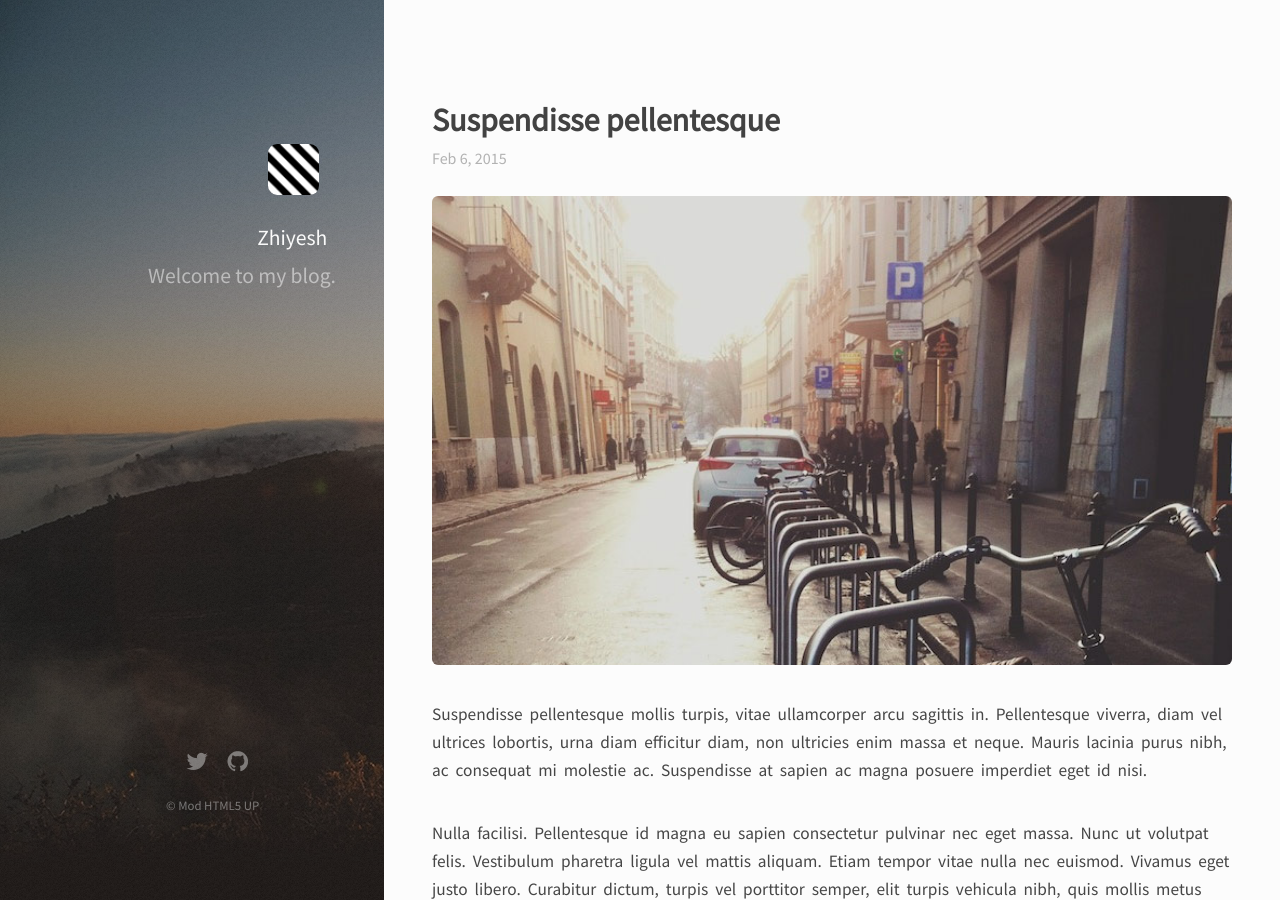
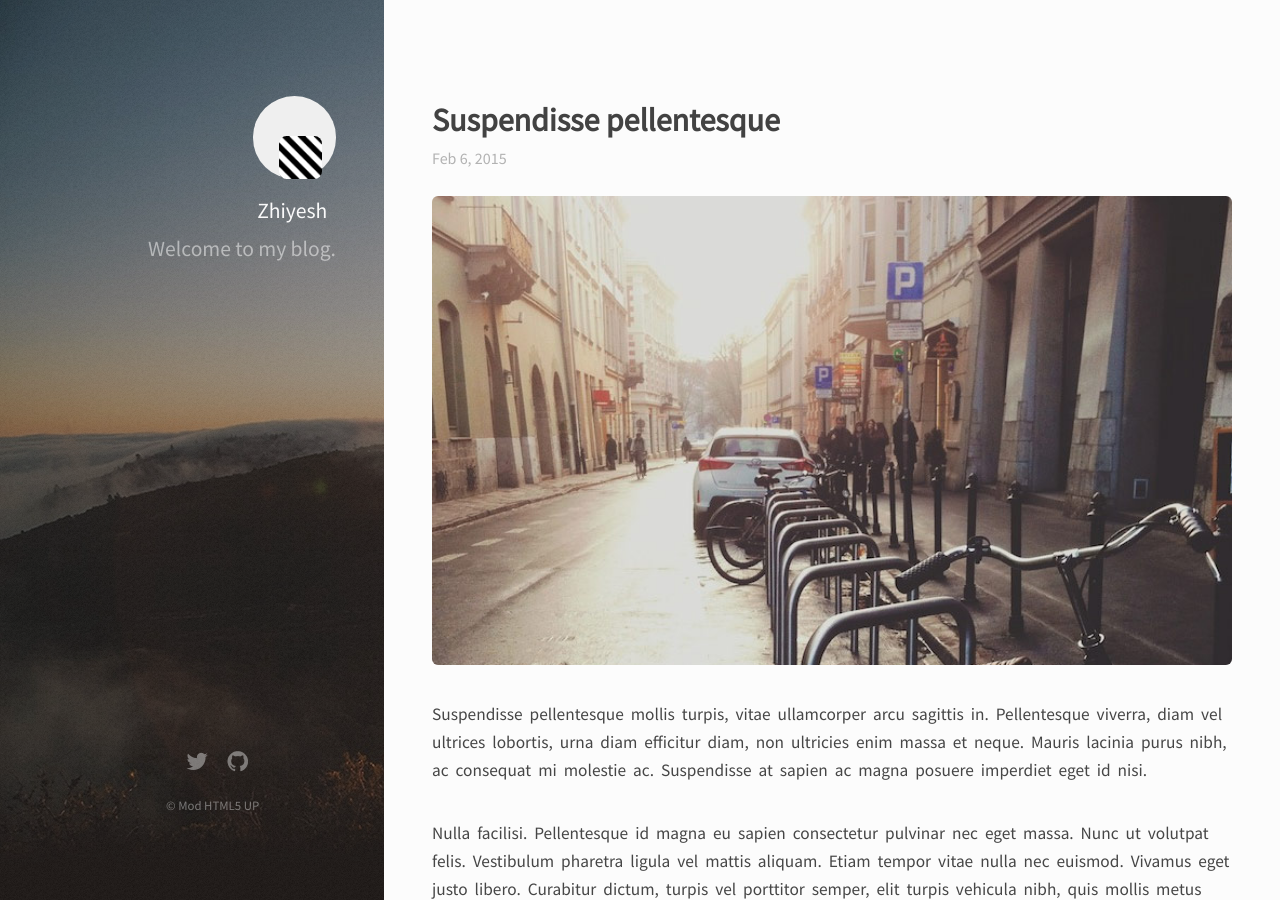
Before and after one commit to Zhiyelah/zhiyelah.github.io, a Jekyll site: the page built from index.html, in a window 1280 px wide and 900 px high. Built offline with Jekyll 4.4.1, drawn with Linux system fonts in a browser that asks for light colours; nearby versions of some CDN libraries.

Commit message:
Update default.html

```diff
--- a/_layouts/default.html
+++ b/_layouts/default.html
@@ -30,7 +30,7 @@
 
 	<body id="top">
     <header id="header">
-      <div class="image avatar"><img class="editable" src="/images/avatar.jpg" onclick="window.open('{{ site.url }}', '_blank')" alt="{{ site.author.name }}"></div>
+      <button class="image avatar"><img class="editable" src="/images/avatar.jpg" onclick="window.open('{{ site.url }}', '_blank')" alt="{{ site.author.name }}"></button>
       <h2 class="editable"><strong>Zhiyesh</strong>&nbsp;&nbsp;
       		Welcome to my blog.</h2>
     </header>
```
